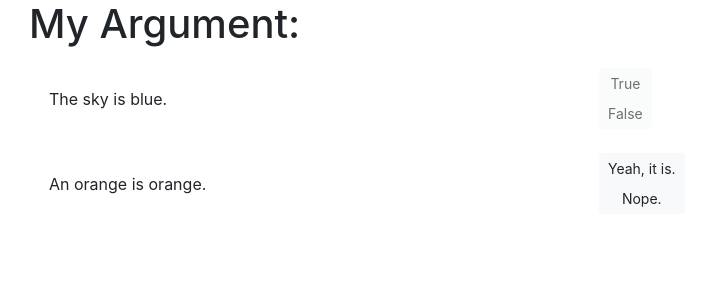
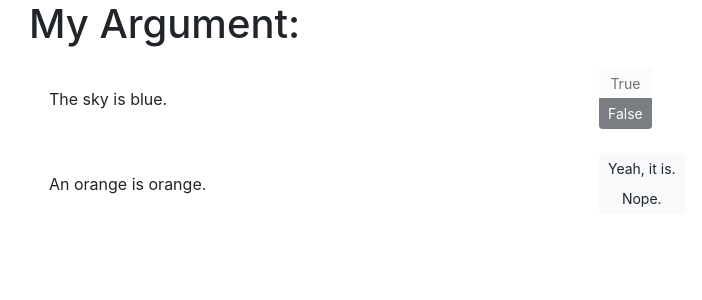
Before and after one commit to ydhamija96/argument, a React (Create React App) app: page / in a window 1280 px wide. Shown: the top 300 px of the page, without its empty margins (56-758 px from the left). Built offline with nearby package versions, Linux system fonts and the light colour scheme.

Commit message:
highlight past chosen options

```diff
--- a/src/components/ChoiceResults.tsx
+++ b/src/components/ChoiceResults.tsx
@@ -4,7 +4,8 @@ import ButtonGroup from "react-bootstrap/ButtonGroup"
 import Button from "react-bootstrap/Button"
 
 type ChoiceResultsProps = {
-    choices : ChoiceT[];
+    choices: ChoiceT[];
+    chosenId: string;
 }
 
 export class ChoiceResults extends React.Component<ChoiceResultsProps> {
@@ -13,7 +14,11 @@ export class ChoiceResults extends React.Component<ChoiceResultsProps> {
 
         this.props.choices.forEach((choice) => {
             choiceElements.push(
-                <Button disabled variant="light" size="sm" key={choice.id}>
+                <Button
+                    disabled
+                    variant={choice.id === this.props.chosenId ? "dark" : "light"}
+                    size="sm"
+                    key={choice.id}>
                     {choice.text}
                 </Button>
             );
--- a/src/components/Proposition.tsx
+++ b/src/components/Proposition.tsx
@@ -20,11 +20,9 @@ export class Proposition extends React.Component<PropositionProps> {
                             {this.props.text}
                         </Col>
                         <Col>
-                            {
-                                this.props.chosen ?
-                                    <ChoiceResults choices={this.props.choices} /> :
-                                    <ChoicePicker choices={this.props.choices} />
-                            }
+                            {this.props.chosen ?
+                                <ChoiceResults chosenId={this.props.chosen} choices={this.props.choices} /> :
+                                <ChoicePicker choices={this.props.choices} />}
                         </Col>
                     </Row>
                 </ListGroup.Item>
```
Also changed, not shown: 2 other files (tests, documents, lock files or other folders).
